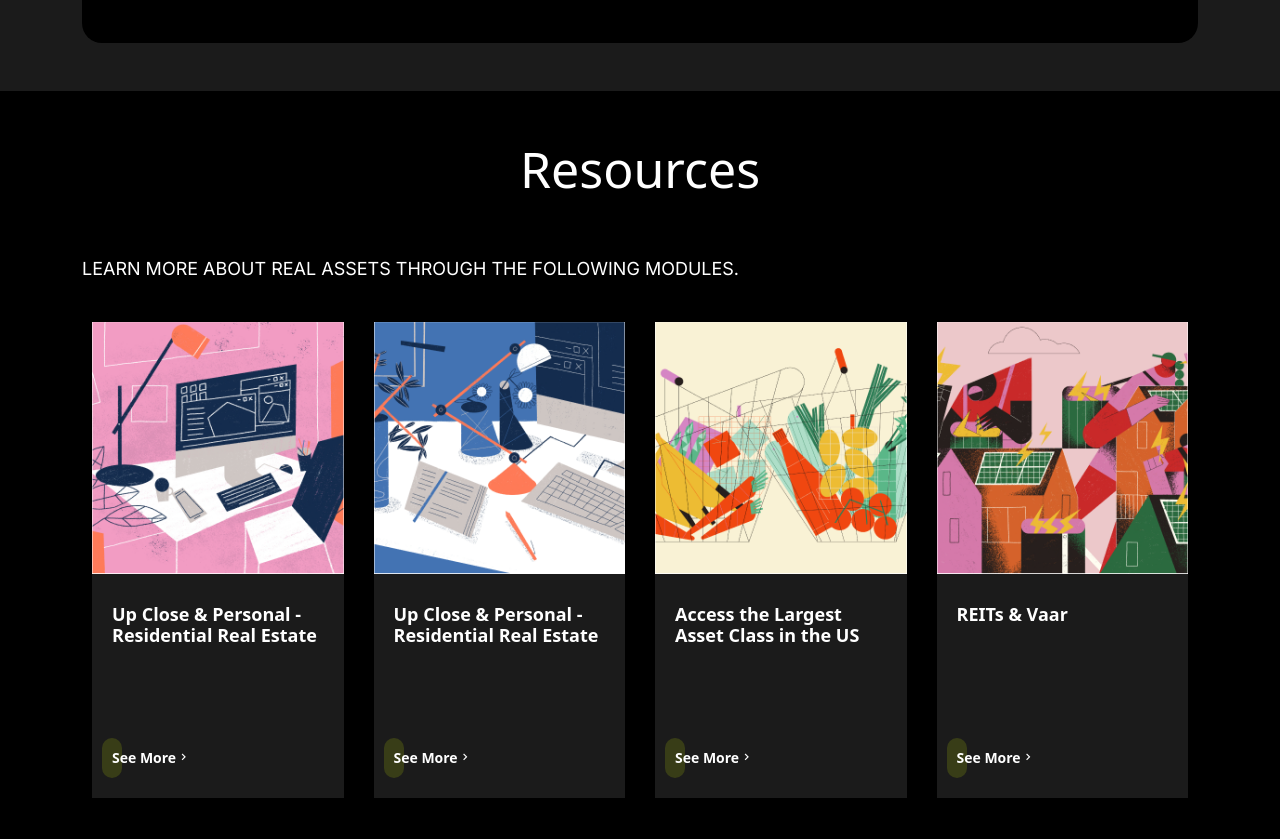
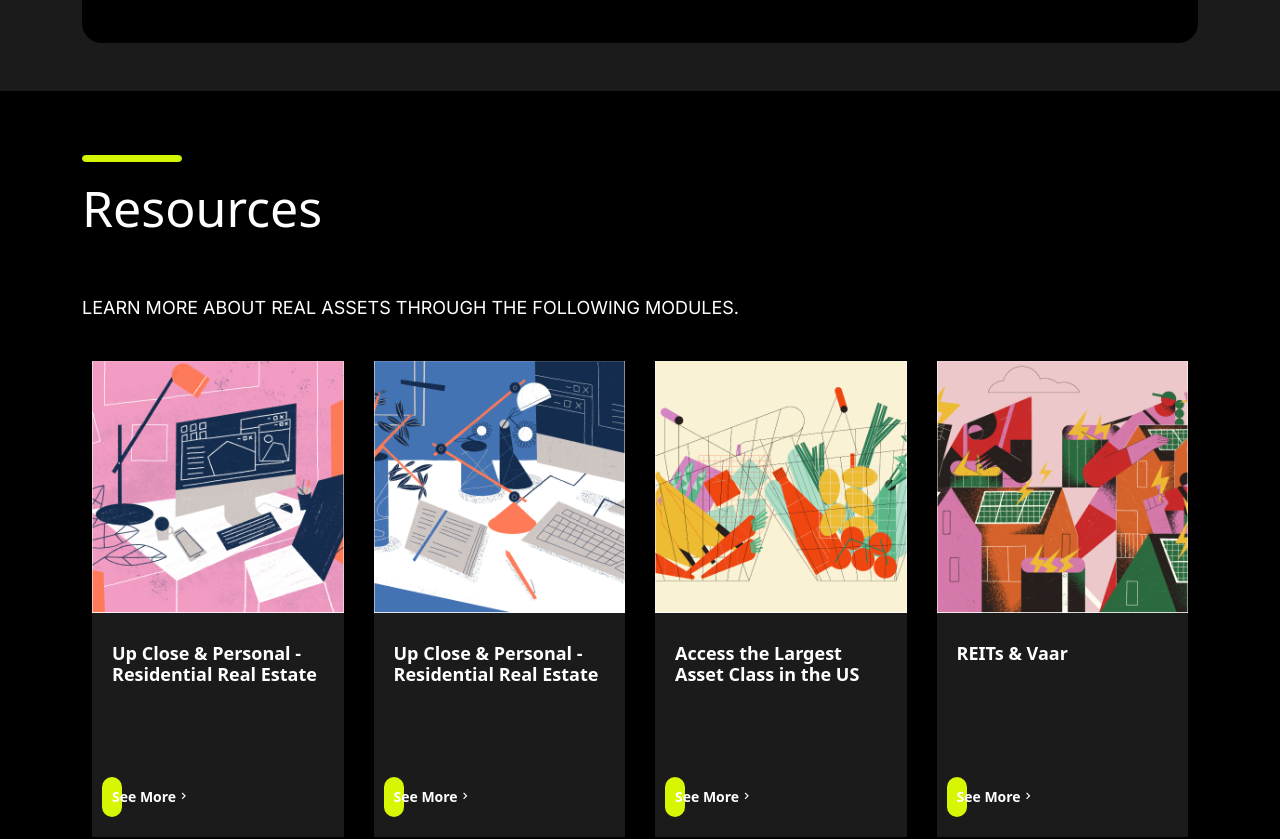
Before and after one commit to webtesting22/vaar, a React (Vite) app: page / in a window 1280 px wide. Shown: the part 1920-2759 px from the top of the page. Built offline with nearby package versions, Linux system fonts and the light colour scheme.

Commit message:
read more btn color change hover effect

```diff
--- a/src/Components/Bestvalue/Bestvalue.css
+++ b/src/Components/Bestvalue/Bestvalue.css
@@ -67,30 +67,34 @@
     align-items: center;
 }
 
-.content-section .button-animation span {
+#content-section .button-animation span {
     height: 40px;
     width: 20px;
     position: absolute;
     bottom: 20px;
     left: 10px;
-    background-color: #d6f60428;
+    background-color: #d6f604;
     border-radius: 20px;
     transition: .5s;
     /* width: 100%; */
     color: white;
 }
 
-.content-section:hover .button-animation span {
+#content-section:hover .button-animation span {
     height: 40px;
     width: 92px;
     transition: .5s;
     position: absolute;
     bottom: 20px;
     left: 10px;
-    background-color: #d6f6045c;
+    background-color: #d6f604;
     border-radius: 20px;
-    color: white;
+    color: rgb(0, 0, 0);
     /* width: 100%; */
+}
+#content-section:hover .button-animation a{
+    color: black;
+    transition: .5s;
 }
 
 @media (max-width:778px) {
@@ -302,3 +306,14 @@
 
 
 }
+
+.top-section-heading-hr {
+
+    height: 7px;
+    width: 100px;
+    /* margin: auto; */
+    border-radius: 20px;
+    background-color: #D4F604;
+    opacity: 1;
+    border: 1px solid #D4F604;
+}
--- a/src/Components/Bestvalue/Bestvalue.jsx
+++ b/src/Components/Bestvalue/Bestvalue.jsx
@@ -17,7 +17,8 @@ function Bestvalue() {
             <section style={{ backgroundColor: "#000000", color: "white" }}>
                 <div className='container'>
                     <div className='top-section'>
-                        <h1 className='section-heading-best-value' style={{ fontWeight: "300", fontSize: "50px" }}>Resources</h1>
+                        <hr  className='top-section-heading-hr'/>
+                        <h1 className='section-heading-best-value' style={{ fontWeight: "300", fontSize: "50px", textAlign:"start" }}>Resources</h1>
                         <br /><br />
                         <p className=' text-start text-white' style={{textTransform:"uppercase"}}>Learn more about real assets through the following modules.</p>
 
@@ -46,11 +47,11 @@ function Bestvalue() {
                             {BestvalueData.map((item, index) => (
                                 <SwiperSlide>
                                     {/* <div className="col-lg-3 col-md-6"> */}
-                                    <div className='content-section bg-white'>
+                                    <div className='content-section bg-white' id='content-section'>
                                         <img src={item.img} alt="" />
                                         <div className='footer-card' id='footer-card'>
                                             <h3 className='Card-title text-white'>{item.title}</h3>
-                                            <div className='button-animation'>
+                                            <div className='button-animation'id='button-animation'>
                                                 <a href="">See More <i class='bx bx-chevron-right'></i></a>
                                                 <span></span>
                                             </div>
```
